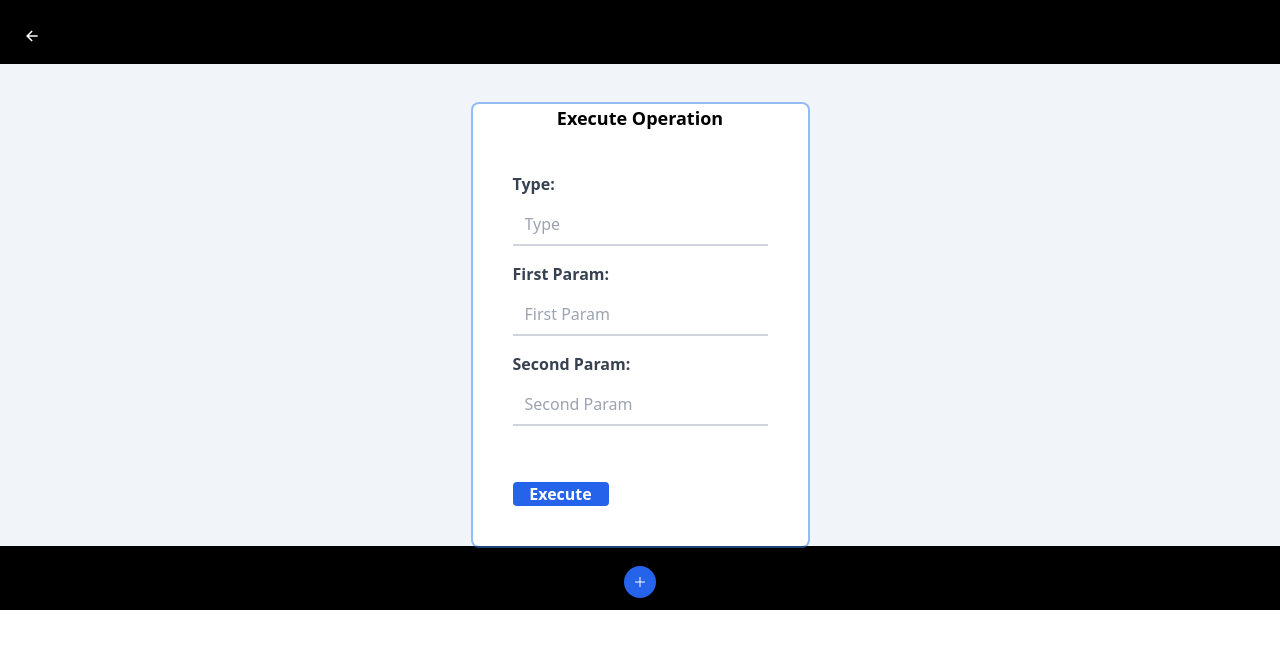
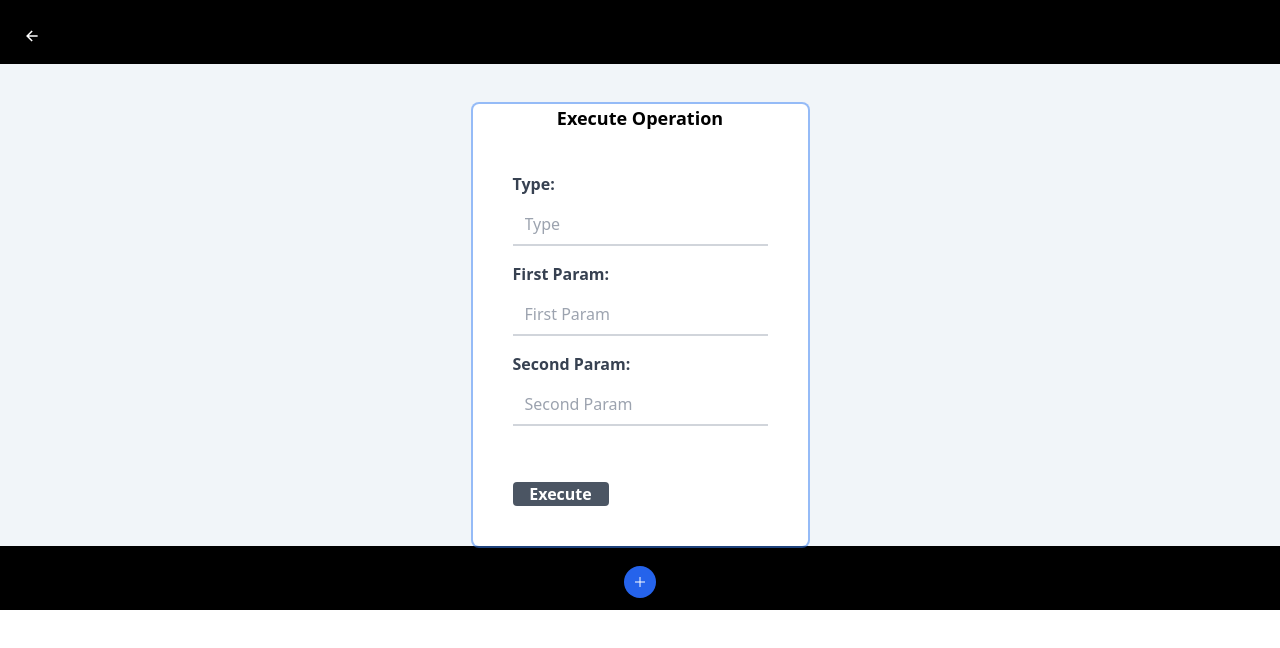
Before and after one commit to guilhermeoac/OperationApp, a React (Create React App) app: page /execute-operation in a window 1280 px wide. Shown: the top 648 px of the page. Built offline with nearby package versions, Linux system fonts and the light colour scheme.

Commit message:
minor adjustments

```diff
--- a/package.json
+++ b/package.json
@@ -16,6 +16,7 @@
     "react-redux": "^9.0.4",
     "react-router-dom": "^6.21.1",
     "react-scripts": "5.0.1",
+    "react-toastify": "^10.0.6",
     "react-use-cookie": "^1.4.0",
     "redux-thunk": "^3.1.0",
     "web-vitals": "^2.1.4"
--- a/src/components/TextButton.js
+++ b/src/components/TextButton.js
@@ -1,6 +1,14 @@
 
 function TextButton({label, type, color, disable, onClick}) {
   const buttonClass = `bg-blue-600 h-6 w-24 rounded text-white font-semibold`
+  const buttondisableClass = `bg-gray-600 h-6 w-24 rounded text-white font-semibold`
+  if (disable) {
+    return (
+      <button className={buttondisableClass} type={type} disabled={disable} title={label} onClick={onClick}>
+        {label}
+      </button>
+  );
+  }
     return (
       <button className={buttonClass} type={type} disabled={disable} title={label} onClick={onClick}>
         {label}
--- a/src/pages/OperationForm.js
+++ b/src/pages/OperationForm.js
@@ -6,6 +6,8 @@ import {
   useMutation
 } from 'react-query'
 import { executeOperationApi } from "../service/operationService";
+import { ToastContainer, toast } from 'react-toastify';
+import 'react-toastify/dist/ReactToastify.css';
 
 function OperationForm() {
   const [operation, setOperation] = useState({type: null, firstParam: null, secondParam: null});
@@ -13,10 +15,19 @@ function OperationForm() {
 
   const executeOperation = useMutation(executeOperationApi, {
     onSettled: (data) => {
-      if ( data.success) {
+      if (data.success) {
         navigate(`/record`)
       } else {
-        toast(data.message);
+        toast.error(data.data.message, {
+          position: "top-center",
+          autoClose: 5000,
+          hideProgressBar: false,
+          closeOnClick: true,
+          pauseOnHover: false,
+          draggable: false,
+          progress: undefined,
+          theme: "light",
+          });
       }
     },
 
@@ -35,11 +46,31 @@ function OperationForm() {
     setOperation({ ...operation, [e.target.name]: e.target.value })
   }
 
-  const validateForm = (data) => {
-    Object.values(data).some((value) => value==null || value == '')
+  const isDisabled = (operation) => {
+    console.log(operation);
+    var type = !(["ADDITION", "SUBTRACTION", "MULTIPLY", "DIVISION", "SQUARE_ROOT", "RANDOM_STRING"].includes(operation.type))
+    var fields = false
+    if(["ADDITION", "SUBTRACTION", "MULTIPLY", "DIVISION"].includes(operation.type)) {
+        fields = operation.firstParam == null || operation.firstParam == '' || operation.secondParam == null || operation.secondParam == ''
+    } else if (operation.type == "SQUARE_ROOT") {
+        fields = operation.firstParam == null || operation.firstParam == ''
+    }
+    return type || fields
   }
 
   return (
+    <>
+    <ToastContainer
+        position="top-center"
+        autoClose={5000}
+        hideProgressBar={false}
+        newestOnTop={false}
+        closeOnClick
+        rtl={false}
+        pauseOnFocusLoss={false}
+        draggable={false}
+        pauseOnHover={false}
+        theme="light"/>
     <div className="flex flex-row justify-center pt-10">
       <div className="flex flex-col justify-between rounded-md bg-white ring-2 min-w-max">
         <h3 className="font-bold text-lg text-center">Execute Operation</h3>
@@ -48,11 +79,12 @@ function OperationForm() {
           <Input name="firstParam" type={"text"} placeholder={"First Param"} label={"First Param"} value={operation?.firstParam} onChange={handleChange}></Input>
           <Input name="secondParam" type={"text"} placeholder={"Second Param"} label={"Second Param"} value={operation?.secondParam} onChange={handleChange}></Input>
           <div className="flex flex-row justify-between pt-10">
-            <TextButton disable={validateForm(operation)} type="submit" label="Execute" color="blue"/>
+            <TextButton disable={isDisabled(operation)} type="submit" label="Execute" color="blue"/>
           </div>
         </form>
       </div>
     </div>
+    </>
   );
 }
 
```
Also changed, not shown: 1 other file (tests, documents, lock files or other folders).
